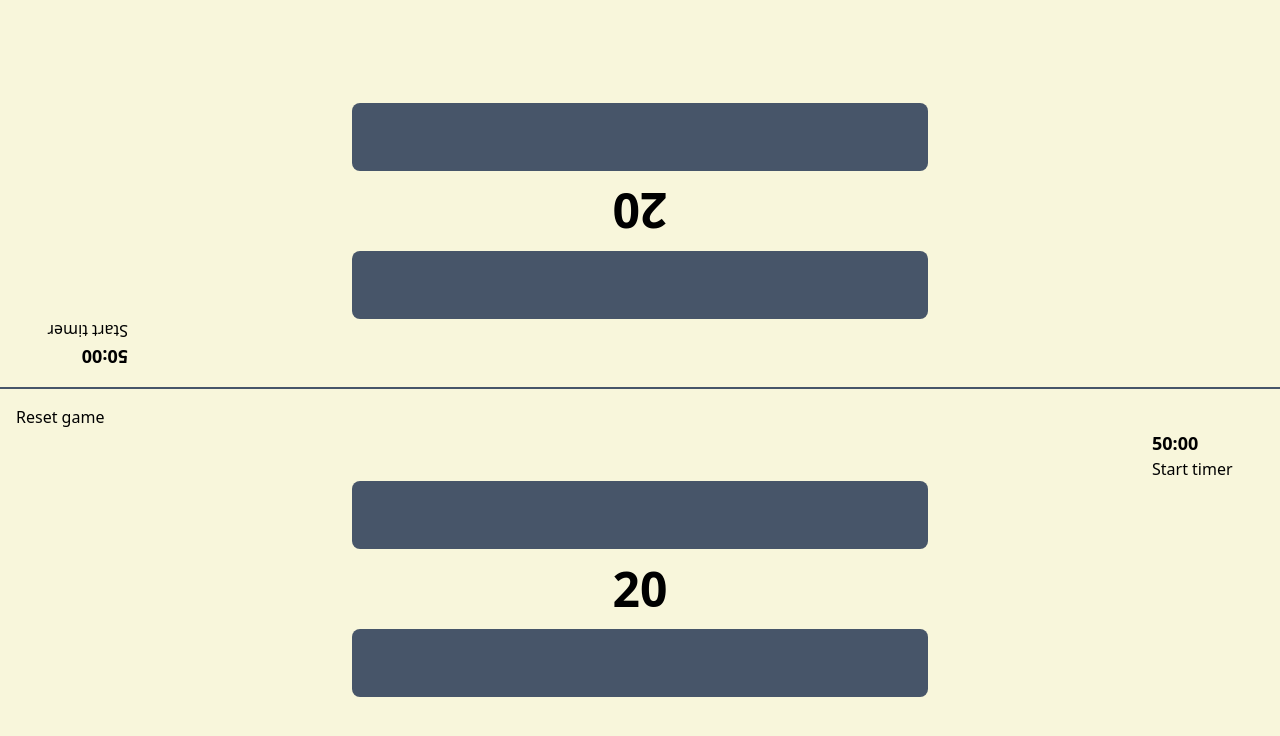
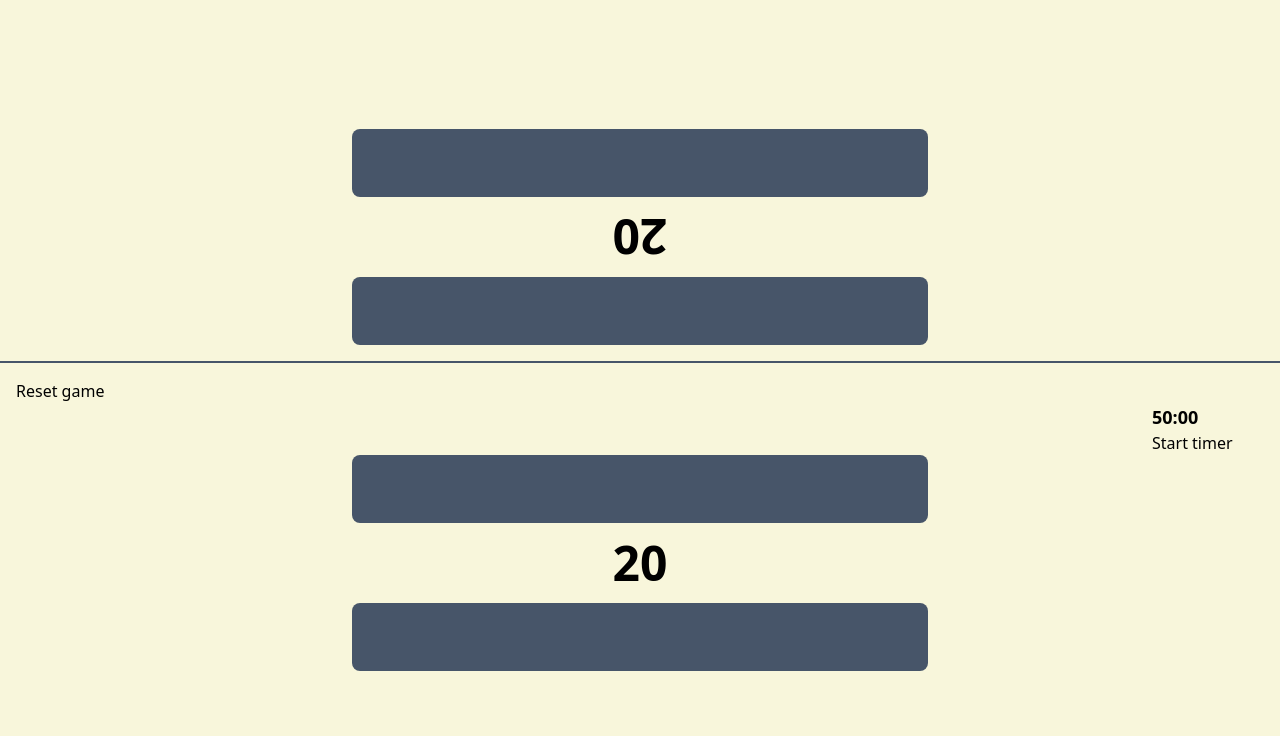
Before and after one commit to axelfriberg/lifelink, a React (Vite) app: page / in a window 1280 px wide. Shown: the top 736 px of the page. Built offline with nearby package versions, Linux system fonts and the light colour scheme; some icons are missing.

Commit message:
Remove timer from player 2

```diff
--- a/src/App.tsx
+++ b/src/App.tsx
@@ -27,22 +27,13 @@ function App() {
   return (
     <div className="bg-plains min-h-screen px-4 flex flex-col">
       <div className="my-auto">
-        <div className="rotate-180">
-          <div className="flex">
-            <div className="ml-auto">
-              <Clock minutes={minutes} seconds={seconds} />
-              <button type="button" onClick={toggleTimer}>
-                {isRunning ? "Stop timer" : "Start timer"}
-              </button>
-            </div>
-          </div>
         <LifeCounter
+          className="rotate-180"
           life={player1.life}
           onLifeIncrease={player1.handleLifeIncrease}
           onLifeDecrease={player1.handleLifeDecrease}
           currentLifeChange={player1.currentLifeChange}
         />
-        </div>
         <hr className="my-4 -mx-4 h-[2px] bg-slate-600 border-none" />
         <button type="button" onClick={handleReset}>
           Reset game
```
Lines whose indentation alone changed are shown as unchanged.
